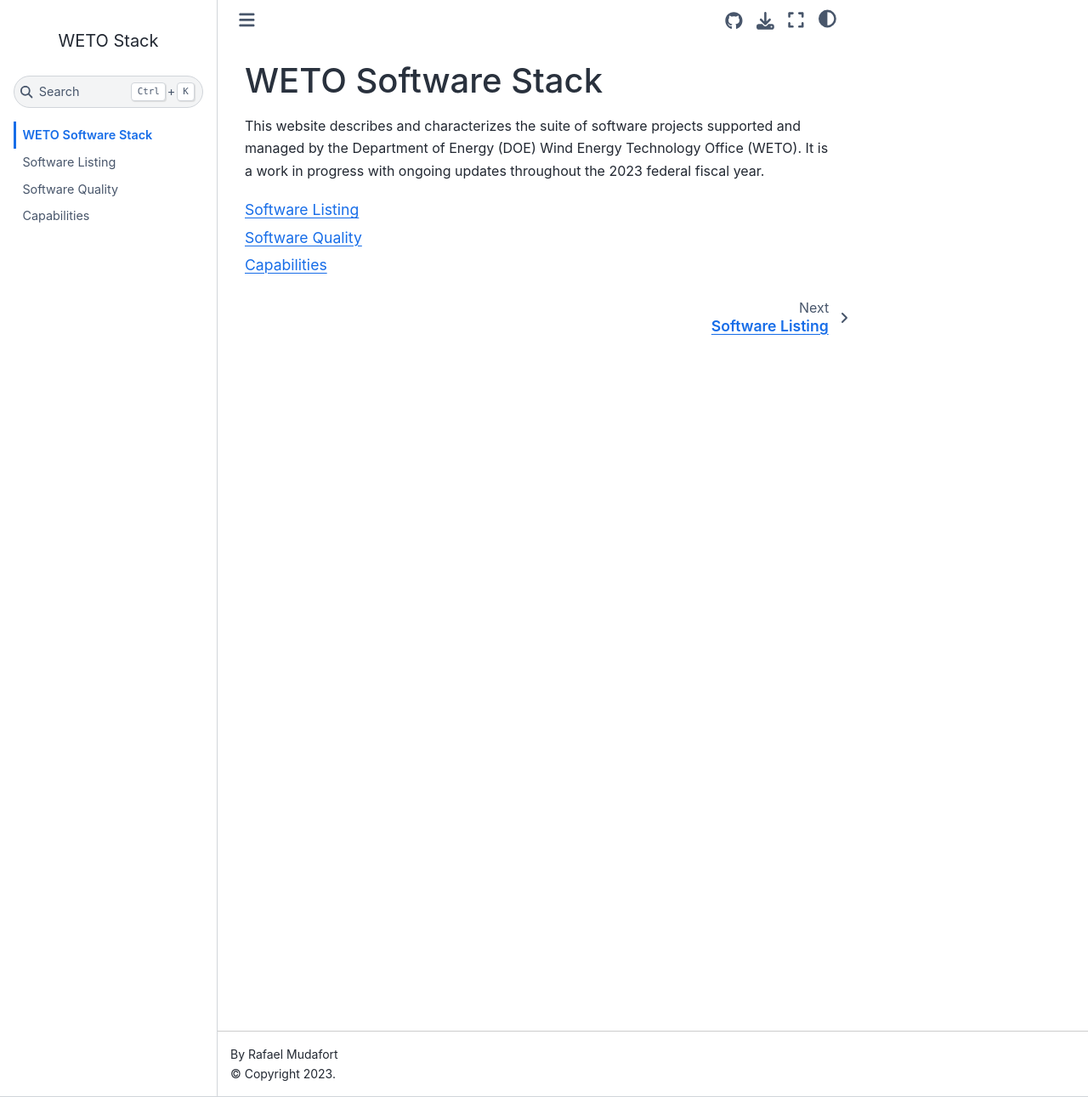
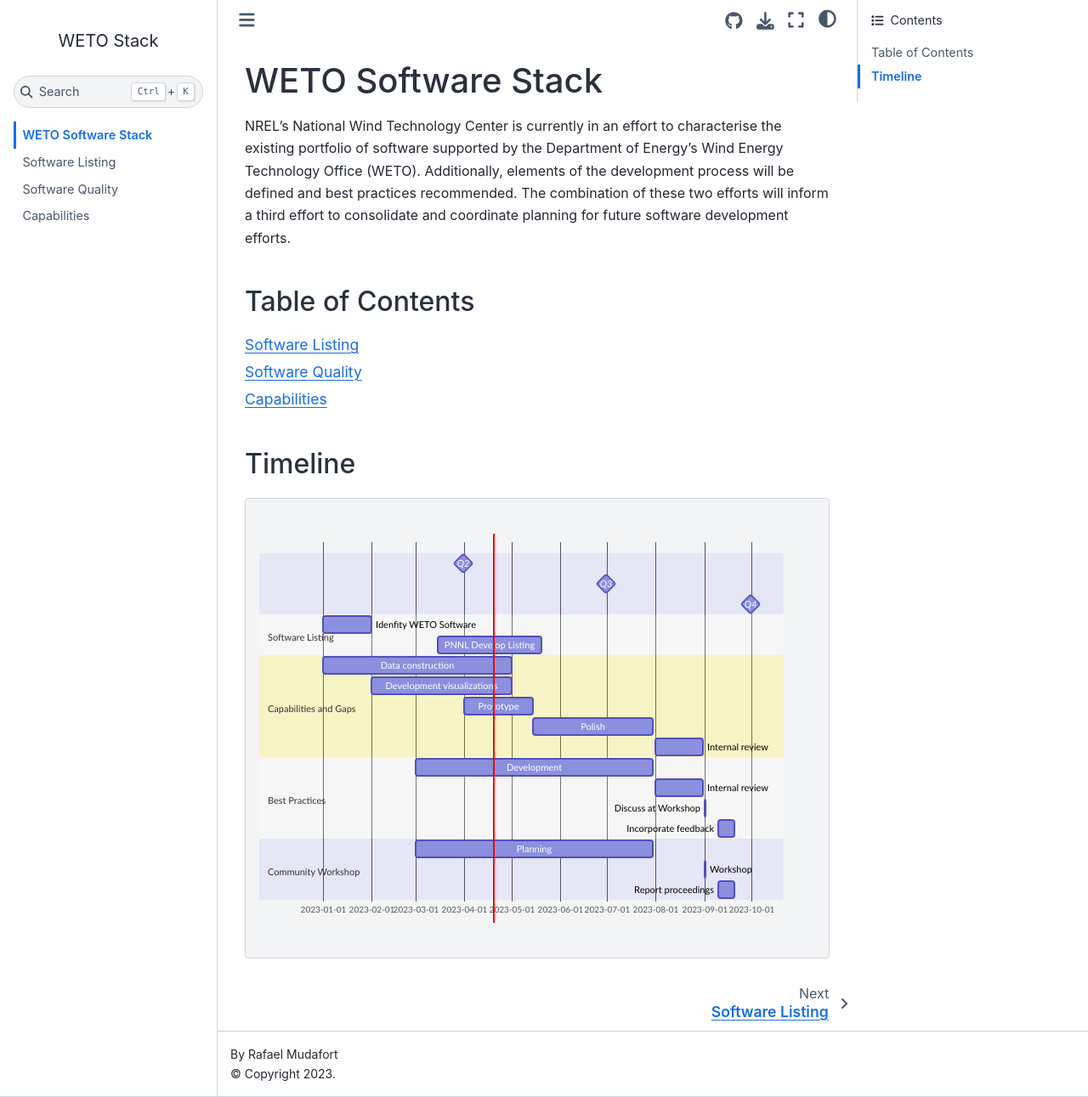
Before and after one commit to NREL/WETOStack, a Jupyter Book: the page built from docs/intro.md, in a window 1280 px wide and 1291 px high. Shown: the whole window at 85% size. Built offline with Jupyter Book 1.0.4 settings and Sphinx 7.4.7 and the Sphinx Book theme 1.1.4, drawn with Linux system fonts in a browser that asks for light colours.

Commit message:
Add a timeline

````diff
--- a/docs/intro.md
+++ b/docs/intro.md
@@ -1,8 +1,44 @@
 # WETO Software Stack
 
-This website describes and characterizes the suite of software projects supported and managed
-by the Department of Energy (DOE) Wind Energy Technology Office (WETO). It is a work in progress
-with ongoing updates throughout the 2023 federal fiscal year.
+NREL's National Wind Technology Center is currently in an effort to characterise the existing
+portfolio of software supported by the Department of Energy's Wind Energy Technology Office (WETO).
+Additionally, elements of the development process will be defined and best practices recommended.
+The combination of these two efforts will inform a third effort to consolidate and coordinate
+planning for future software development efforts.
 
+## Table of Contents
 ```{tableofcontents}
 ```
+
+## Timeline
+
+```{mermaid}
+gantt
+    dateFormat  MM-DD-YYYY
+
+    Q2 : milestone, 03-31-2023, 1d
+    Q3 : milestone, 06-30-2023, 1d
+    Q4 : milestone, 09-30-2023, 1d
+
+    section Software Listing
+    Idenfity WETO Software :01-01-2023, 02-01-2023
+    PNNL Develop Listing   :03-15-2023, 05-20-2023
+
+    section Capabilities and Gaps
+    Data construction           :01-01-2023, 05-01-2023
+    Development visualizations  :02-01-2023, 05-01-2023
+    Prototype                   :04-01-2023, 05-15-2023
+    Polish                      :05-15-2023, 07-30-2023
+    Internal review      : 08-01-2023, 08-31-2023
+
+    section Best Practices
+    Development          : 03-01-2023, 07-30-2023
+    Internal review      : 08-01-2023, 08-31-2023
+    Discuss at Workshop  : 09-01-2023, 1d
+    Incorporate feedback : 09-10-2023, 09-20-2023
+
+    section Community Workshop
+    Planning           : 03-01-2023, 07-30-2023
+    Workshop           : 09-01-2023, 1d
+    Report proceedings : 09-10-2023, 09-20-2023
+```
````
